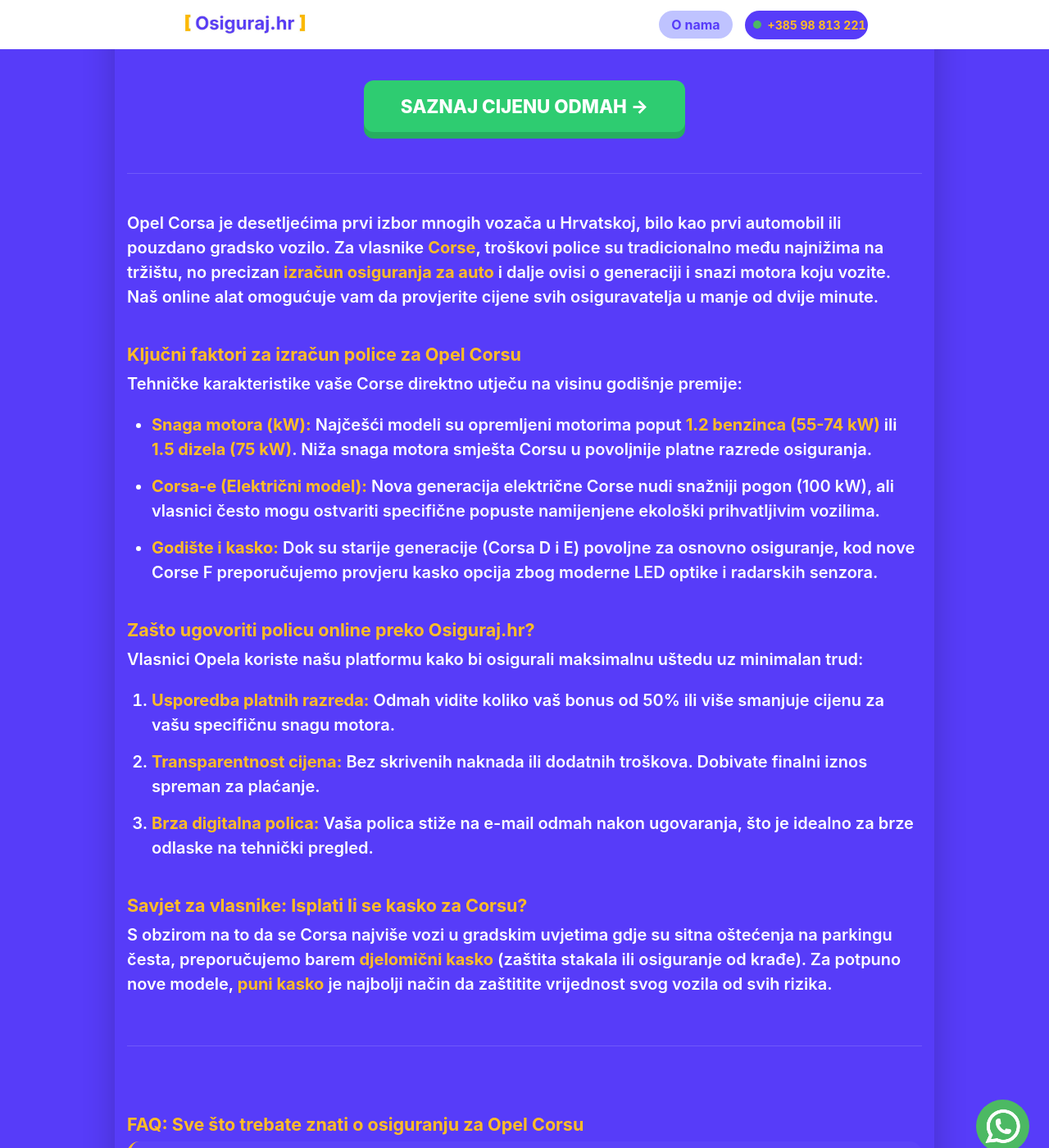
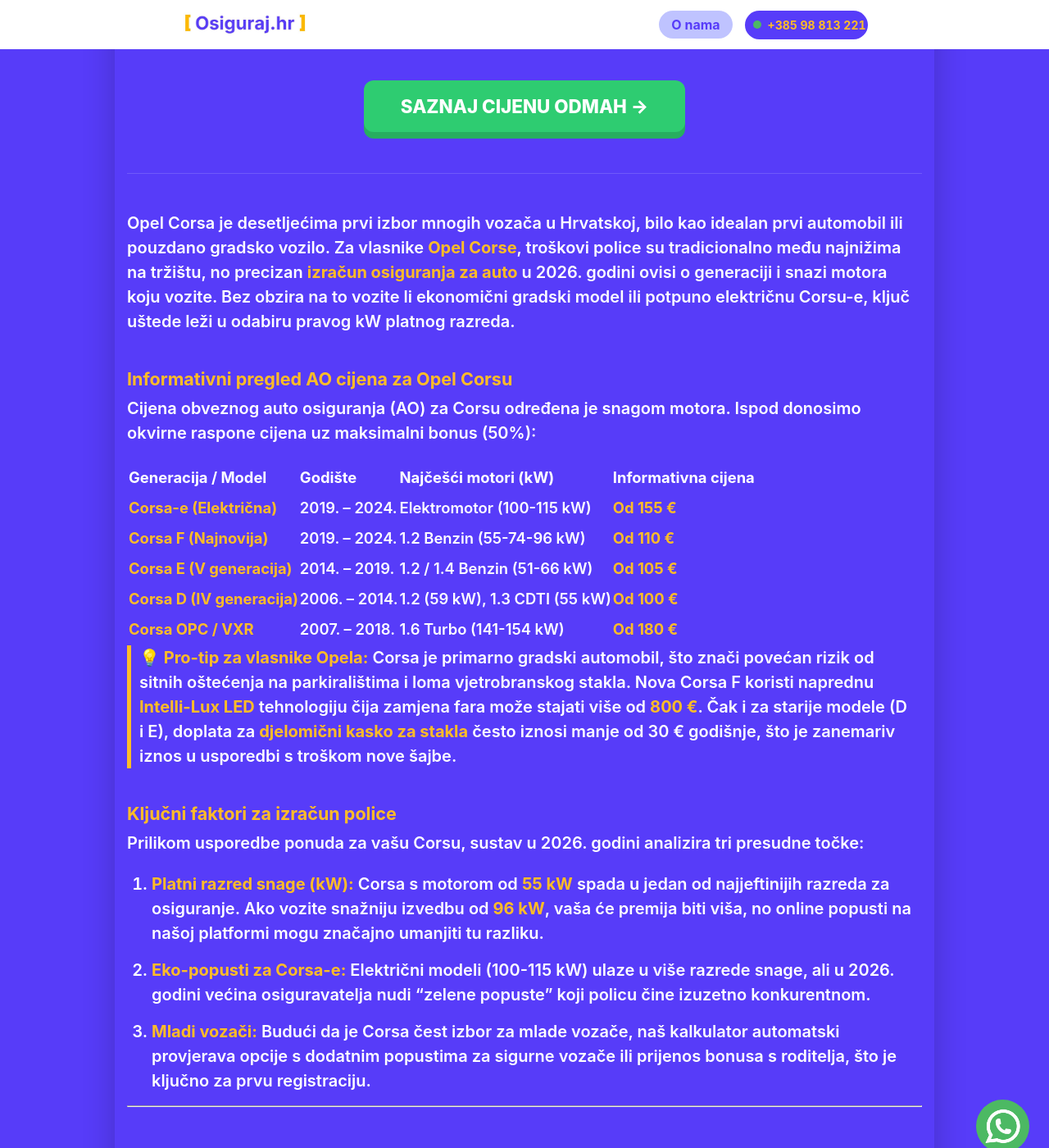
Before and after one commit to Filip-Gale/OsigurajHR, a Jekyll site: the page built from auto-osiguranje/opel-corsa.md, in a window 1280 px wide and 1400 px high, scrolled down 315 px. Shown: the whole window at 82% size. Built offline with Jekyll 4.4.1, drawn with Linux system fonts in a browser that asks for light colours; some of the changed text lies outside the part shown.

Commit message:
Update opel-corsa.md

```diff
--- a/auto-osiguranje/opel-corsa.md
+++ b/auto-osiguranje/opel-corsa.md
@@ -1,48 +1,82 @@
 ---
 layout: grad
-grad_ime: ""
-title: "Osiguranje za Opel Corsu | Izračun cijene za gradska vozila (2026)"
+grad_ime: "Hrvatska"
+title: "Osiguranje za Opel Corsu | Cijene po godištima (2006-2024)"
 permalink: /auto-osiguranje/opel-corsa/
-description: "Saznajte cijenu osiguranja za Opel Corsu. Usporedite ponude za benzinske i električne modele uz uštede do 30% online na Osiguraj.hr."
+description: "Izračunajte cijenu osiguranja za Opel Corsu. Provjerite informativne cijene za benzinske, dizelske i električne modele (D, E, F). Uštedite do 30% online."
 ---
 
-Opel Corsa je desetljećima prvi izbor mnogih vozača u Hrvatskoj, bilo kao prvi automobil ili pouzdano gradsko vozilo. Za vlasnike **Corse**, troškovi police su tradicionalno među najnižima na tržištu, no precizan **izračun osiguranja za auto** i dalje ovisi o generaciji i snazi motora koju vozite. Naš online alat omogućuje vam da provjerite cijene svih osiguravatelja u manje od dvije minute.
+Opel Corsa je desetljećima prvi izbor mnogih vozača u Hrvatskoj, bilo kao idealan prvi automobil ili pouzdano gradsko vozilo. Za vlasnike **Opel Corse**, troškovi police su tradicionalno među najnižima na tržištu, no precizan **izračun osiguranja za auto** u 2026. godini ovisi o generaciji i snazi motora koju vozite. Bez obzira na to vozite li ekonomični gradski model ili potpuno električnu Corsu-e, ključ uštede leži u odabiru pravog kW platnog razreda.
 
-### Ključni faktori za izračun police za Opel Corsu
+### Informativni pregled AO cijena za Opel Corsu
 
-Tehničke karakteristike vaše Corse direktno utječu na visinu godišnje premije:
+Cijena obveznog auto osiguranja (AO) za Corsu određena je snagom motora. Ispod donosimo okvirne raspone cijena uz maksimalni bonus (50%):
 
-* **Snaga motora (kW):** Najčešći modeli su opremljeni motorima poput **1.2 benzinca (55-74 kW)** ili **1.5 dizela (75 kW)**. Niža snaga motora smješta Corsu u povoljnije platne razrede osiguranja.
-* **Corsa-e (Električni model):** Nova generacija električne Corse nudi snažniji pogon (100 kW), ali vlasnici često mogu ostvariti specifične popuste namijenjene ekološki prihvatljivim vozilima.
-* **Godište i kasko:** Dok su starije generacije (Corsa D i E) povoljne za osnovno osiguranje, kod nove Corse F preporučujemo provjeru kasko opcija zbog moderne LED optike i radarskih senzora.
+| Generacija&nbsp;/&nbsp;Model | Godište&nbsp;&nbsp;&nbsp;&nbsp;&nbsp; | Najčešći motori (kW)&nbsp;&nbsp;&nbsp;&nbsp;&nbsp;&nbsp;&nbsp;&nbsp; | Informativna cijena |
+| :--- | :--- | :--- | :--- |
+| **Corsa-e (Električna)** | 2019. – 2024. | Elektromotor (100-115 kW) | **Od 155 €** |
+| **Corsa F (Najnovija)** | 2019. – 2024. | 1.2 Benzin (55-74-96 kW) | **Od 110 €** |
+| **Corsa E (V generacija)** | 2014. – 2019. | 1.2 / 1.4 Benzin (51-66 kW) | **Od 105 €** |
+| **Corsa D (IV generacija)** | 2006. – 2014. | 1.2 (59 kW), 1.3 CDTI (55 kW) | **Od 100 €** |
+| **Corsa OPC / VXR** | 2007. – 2018. | 1.6 Turbo (141-154 kW) | **Od 180 €** |
 
-### Zašto ugovoriti policu online preko Osiguraj.hr?
+> **💡 Pro-tip za vlasnike Opela:** Corsa je primarno gradski automobil, što znači povećan rizik od sitnih oštećenja na parkiralištima i loma vjetrobranskog stakla. Nova Corsa F koristi naprednu **Intelli-Lux LED** tehnologiju čija zamjena fara može stajati više od **800 €**. Čak i za starije modele (D i E), doplata za **djelomični kasko za stakla** često iznosi manje od 30 € godišnje, što je zanemariv iznos u usporedbi s troškom nove šajbe.
 
-Vlasnici Opela koriste našu platformu kako bi osigurali maksimalnu uštedu uz minimalan trud:
+### Ključni faktori za izračun police
 
-1. **Usporedba platnih razreda:** Odmah vidite koliko vaš bonus od 50% ili više smanjuje cijenu za vašu specifičnu snagu motora.
-2. **Transparentnost cijena:** Bez skrivenih naknada ili dodatnih troškova. Dobivate finalni iznos spreman za plaćanje.
-3. **Brza digitalna polica:** Vaša polica stiže na e-mail odmah nakon ugovaranja, što je idealno za brze odlaske na tehnički pregled.
+Prilikom usporedbe ponuda za vašu Corsu, sustav u 2026. godini analizira tri presudne točke:
+1.  **Platni razred snage (kW):** Corsa s motorom od **55 kW** spada u jedan od najjeftinijih razreda za osiguranje. Ako vozite snažniju izvedbu od **96 kW**, vaša će premija biti viša, no online popusti na našoj platformi mogu značajno umanjiti tu razliku.
+2.  **Eko-popusti za Corsa-e:** Električni modeli (100-115 kW) ulaze u više razrede snage, ali u 2026. godini većina osiguravatelja nudi "zelene popuste" koji policu čine izuzetno konkurentnom.
+3.  **Mladi vozači:** Budući da je Corsa čest izbor za mlade vozače, naš kalkulator automatski provjerava opcije s dodatnim popustima za sigurne vozače ili prijenos bonusa s roditelja, što je ključno za prvu registraciju.
 
-### Savjet za vlasnike: Isplati li se kasko za Corsu?
-
-S obzirom na to da se Corsa najviše vozi u gradskim uvjetima gdje su sitna oštećenja na parkingu česta, preporučujemo barem **djelomični kasko** (zaštita stakala ili osiguranje od krađe). Za potpuno nove modele, **puni kasko** je najbolji način da zaštitite vrijednost svog vozila od svih rizika.
+---
 
 <div class="faq-section">
     <h3>FAQ: Sve što trebate znati o osiguranju za Opel Corsu</h3>
 
     <div class="faq-item">
         <h4>Je li osiguranje skuplje za sportsku izvedbu (GS Line)?</h4>
-        <p>GS Line je paket opreme. Ako motor ostaje u istom rangu kilovata (kW) kao i standardni model, cijena obveznog osiguranja se ne mijenja.</p>
+        <p>GS Line je vizualni paket opreme. Ako motor ostaje u istom rangu kilovata (kW) kao i standardni model, cijena obveznog AO osiguranja je ista. Razlika se javlja kod kasko osiguranja zbog veće vrijednosti branika i specifičnih dodataka.</p>
     </div>
 
     <div class="faq-item">
-        <h4>Mogu li dobiti popust ako imam više polica kod istog osiguravatelja?</h4>
-        <p>Mnoge osiguravajuće kuće nude popuste na više ugovorenih polica. Naš <strong>izračun osiguranja za auto</strong> prikazat će vam sve dostupne pogodnosti.</p>
+        <h4>Vrijedi li moj bonus od 50% ako sam kupio rabljenu Corsu D?</h4>
+        <p>Apsolutno. Bonus je vezan uz vas kao vozača. Bez obzira na to koliko je automobil star, vaš maksimalni popust od 50% bit će primijenjen kroz naš online <strong>izračun osiguranja za auto</strong>.</p>
     </div>
 
     <div class="faq-item">
-        <h4>Vrijedi li online polica jednako kao i ona iz poslovnice?</h4>
-        <p>Apsolutno. Online polica je pravno identična onoj ugovorenoj u poslovnici, a digitalni format olakšava njezino čuvanje i korištenje prilikom registracije.</p>
+        <h4>Mogu li osigurati Corsu samo za gradsku vožnju?</h4>
+        <p>Osiguranje vrijedi svugdje, ali za gradske automobile poput Corse toplo preporučujemo dodatak 'Pomoć na cesti' i kasko za zaštitu od oštećenja na parkiralištu, što su najčešći rizici u urbanim sredinama.</p>
     </div>
 </div>
+
+<script type="application/ld+json">
+{
+  "@context": "https://schema.org",
+  "@type": "FAQPage",
+  "mainEntity": [{
+    "@type": "Question",
+    "name": "Je li osiguranje skuplje za sportsku izvedbu (GS Line)?",
+    "acceptedAnswer": {
+      "@type": "Answer",
+      "text": "AO osiguranje ovisi isključivo o kW, pa je isto kao i za običan model, dok kasko može biti nešto skuplji zbog opreme."
+    }
+  },
+  {
+    "@type": "Question",
+    "name": "Vrijedi li moj bonus od 50% ako sam kupio rabljenu Corsu D?",
+    "acceptedAnswer": {
+      "@type": "Answer",
+      "text": "Da, bonus je vezan uz osobu i primjenjuje se na svaku Corsu bez obzira na njezino godište."
+    }
+  },
+  {
+    "@type": "Question",
+    "name": "Mogu li osigurati Corsu samo za gradsku vožnju?",
+    "acceptedAnswer": {
+      "@type": "Answer",
+      "text": "Osiguranje pokriva sve prometnice, ali preporučujemo dodatnu zaštitu za stakla i parkiralište zbog specifičnosti gradske vožnje."
+    }
+  }]
+}
+</script>
```
